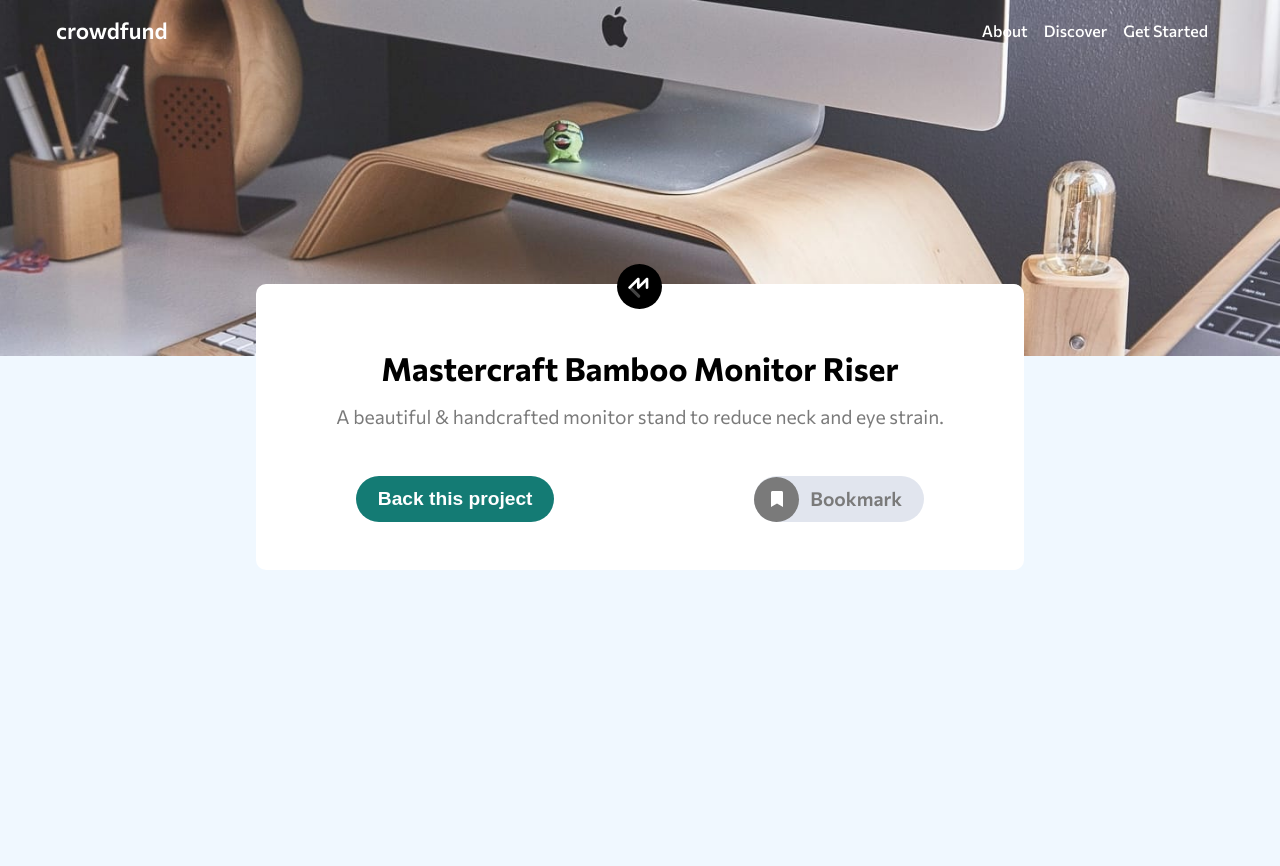
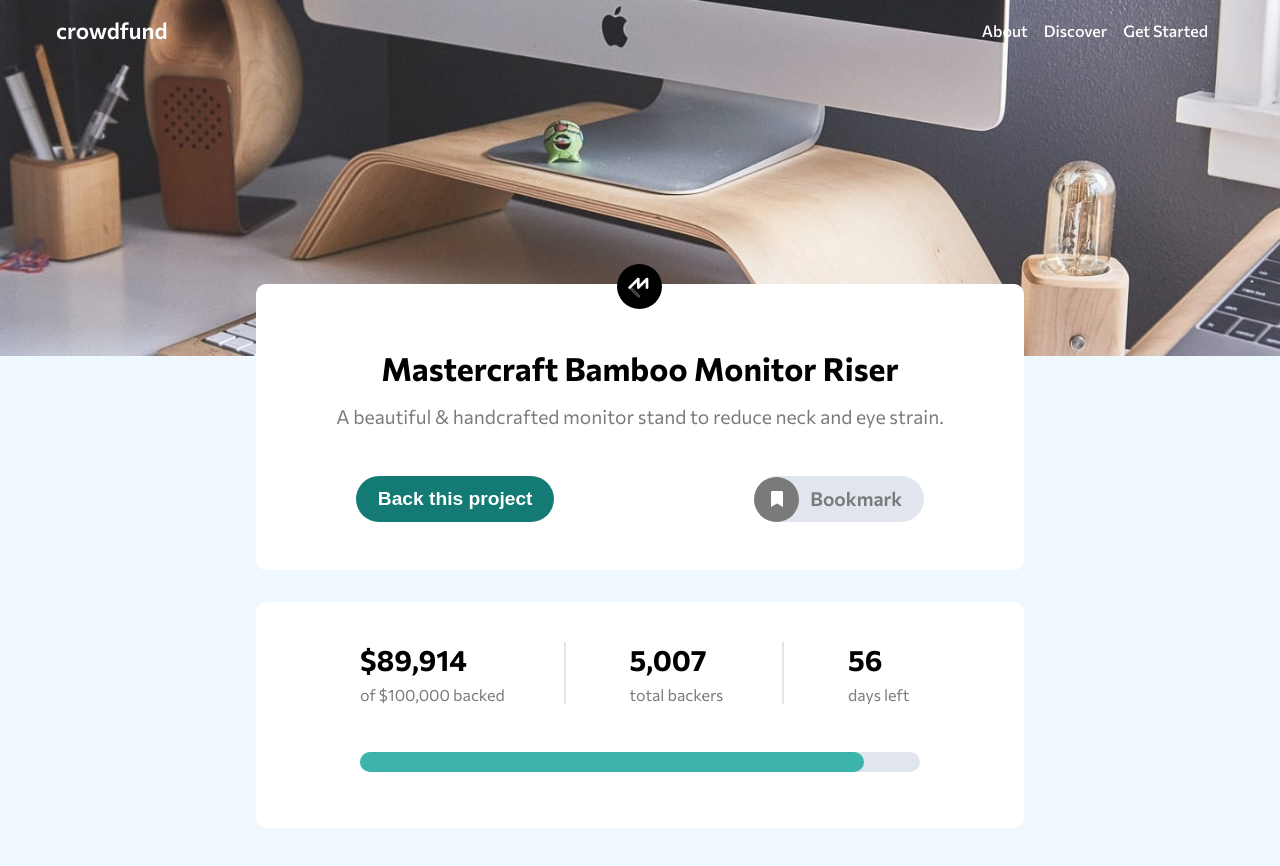
Before and after one commit to larklarky/crowdfunding_product_page, a React (Create React App) app: page / in a window 1280 px wide. Shown: the top 866 px of the page. Before the commit the page ends 800 px from the top, so only its background shows below. Built offline with nearby package versions, Linux system fonts and the light colour scheme.

Commit message:
add Statistics component

```diff
--- a/src/App.module.css
+++ b/src/App.module.css
@@ -58,7 +58,18 @@ li:hover {
   cursor: pointer;
   display: none;
 }
-
+ .container {
+  display: flex;
+  flex-direction: column;
+  align-items: center;
+  justify-content: center;
+  position: absolute;
+  z-index: 10;
+  top: 80%;
+  width: 100%;
+  margin-bottom: 2rem;
+  gap: 2rem;
+ }
 
 @media only screen and (max-width: 540px) {
   .navbar {
--- a/src/App.tsx
+++ b/src/App.tsx
@@ -2,9 +2,17 @@ import React, { useState } from 'react';
 import styles from './App.module.css';
 import {IoClose, IoMenu} from 'react-icons/io5';
 import {ProjectHeader} from './ProjectHeader';
+import {Statistics} from './Statistics'
 
 function App() {
   const [active, setActive] = useState<boolean>(false);
+  const [days, setDays] = useState<number>(56);
+  const [backers, setBackers] = useState<number>(5007);
+  const [money, setMoney] = useState<number>(89914);
+
+  const goal = 100000;
+  const currency = 'USD';
+
   return (
     <div className={styles.App}>
       <img
@@ -30,7 +38,10 @@ function App() {
           </ul>
         </div>
       </div>
-      <ProjectHeader />
+      <div className={styles.container}>
+        <ProjectHeader />
+        <Statistics goal={goal} money={money} backers={backers} days={days} currency={currency}/>
+      </div>
 
     </div>
   );
--- a/src/ProjectHeader.module.css
+++ b/src/ProjectHeader.module.css
@@ -11,16 +11,13 @@ p {
 
 .container {
     display: flex;
-    position: absolute;
     flex-direction: column;
     justify-content: center;
     align-items: center;
     background-color: white;
     z-index: 10;
-    /* border: 1px solid black; */
     font-family: 'Commissioner', sans-serif;
     width: 60%;
-    top: 80%;
     border-radius: 10px;
 
 }
--- /dev/null
+++ b/src/Statistics.module.css
@@ -0,0 +1,76 @@
+@import url('index.css');
+
+.container {
+    display: flex;
+    flex-direction: column;
+    min-width: 60%;
+    background-color: white;
+    border-radius: 10px;
+    padding: 1.5rem;
+    font-family: 'Commissioner', sans-serif;
+    margin-bottom: 20rem;
+}
+
+.stats {
+    display: flex;
+    flex-direction: row;
+    gap: 1rem;
+    justify-content: space-evenly;
+    align-items: center;
+    padding: 1rem 2rem;
+}
+
+
+.sum {
+    display: flex;
+    flex-direction: column;
+    gap: .5rem;
+    align-items: flex-start;
+    border-right: 2px solid var(--clr-gray300);
+    padding-left: 3rem;
+    flex-grow: 3;
+}
+
+.sum:last-child {
+    border-right: none;
+}
+
+.sum > p:first-child {
+    font-weight: 700;
+    font-size: 1.8rem;
+    color: black;
+}
+
+.sum > p {
+    font-size: 1rem;
+}
+
+
+.progress {
+    width: 100%;
+    display: flex;
+    flex-direction: column;
+    align-items: center;
+    justify-content: center;
+    padding: 2rem 5rem;
+}
+
+.progress > progress {
+    width: 100%;
+    height: 2rem;
+    accent-color: var(--moderate-cyan);
+}
+
+.bar {
+    width: 100%;
+    background-color: var(--clr-gray300);
+    height: 1.2rem;
+    border-radius: 25px;
+
+}
+
+.bar > .result {
+    background-color: var(--moderate-cyan);
+    height: 1.2rem;
+    border-radius: 25px;
+}
--- /dev/null
+++ b/src/Statistics.tsx
@@ -0,0 +1,41 @@
+import styles from './Statistics.module.css';
+
+interface Stats {
+    days: number;
+    backers: number;
+    money: number;
+    goal: number;
+    currency?: string;
+}
+
+export const Statistics = ({days, backers, money, goal, currency}: Stats) => {
+
+    const progress = (money / goal) * 100;
+
+    const Convertion = (currency: string = 'USD', amount: number) => {
+       return new Intl.NumberFormat('en-US', {style: 'currency', currency: currency, minimumFractionDigits: 0}).format(amount)
+    }
+    return(
+        <div className={styles.container}>
+            <div className={styles.stats}>
+                <div className={styles.sum}>
+                    <p>{Convertion(currency, money)}</p>
+                    <p>of {Convertion(currency, goal)} backed</p>
+                </div>
+                <div className={styles.sum}>
+                    <p>{new Intl.NumberFormat('en-US').format(backers)}</p>
+                    <p>total backers</p>
+                </div>
+                <div className={styles.sum}>
+                    <p>{days}</p>
+                    <p>days left</p>
+                </div>
+            </div>
+            <div className={styles.progress}>
+                <div className={styles.bar}>
+                    <div className={styles.result} style={{'width': `${progress}%`}}></div>
+                </div>
+            </div>
+        </div>
+    )
+}
```
